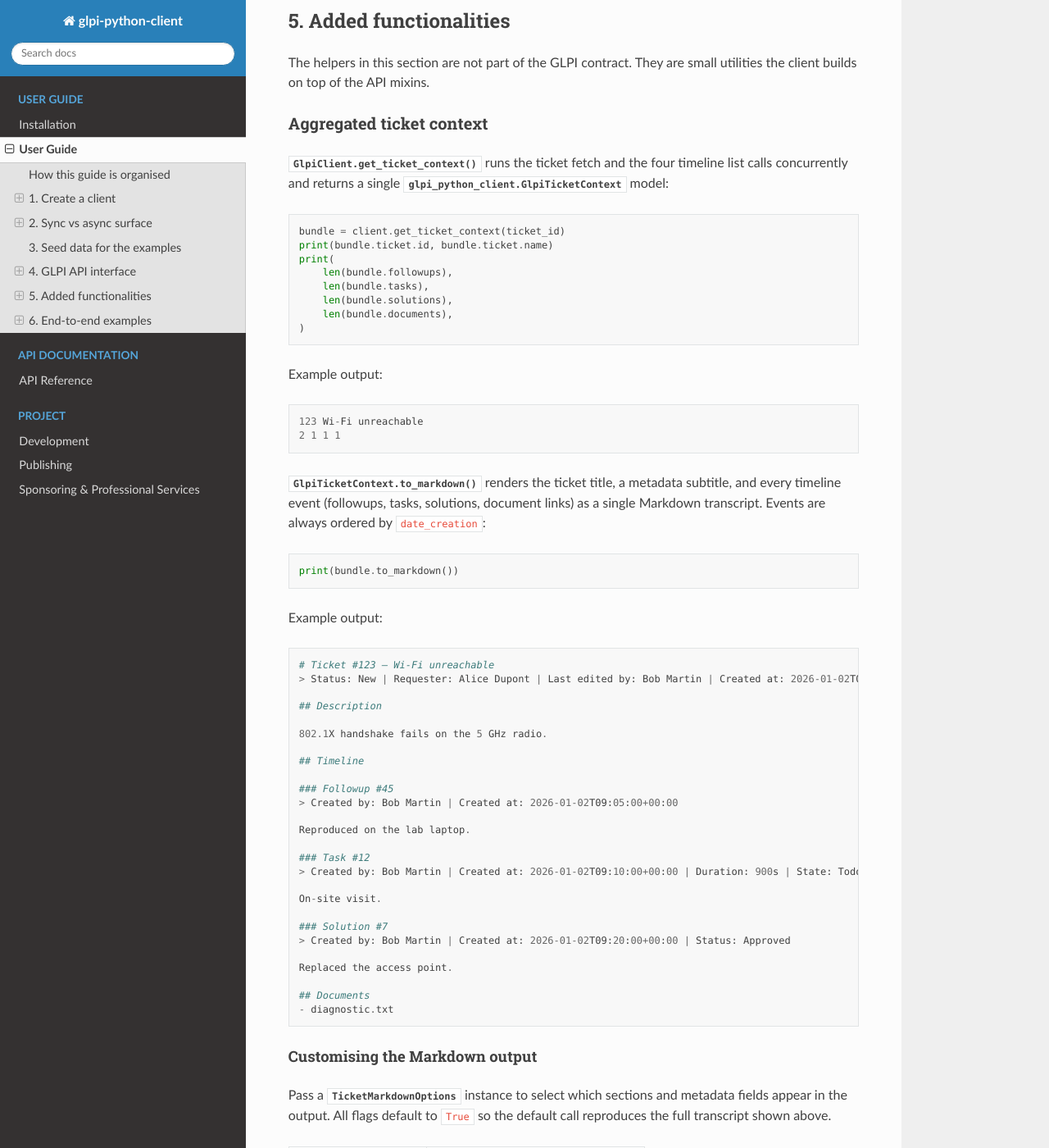
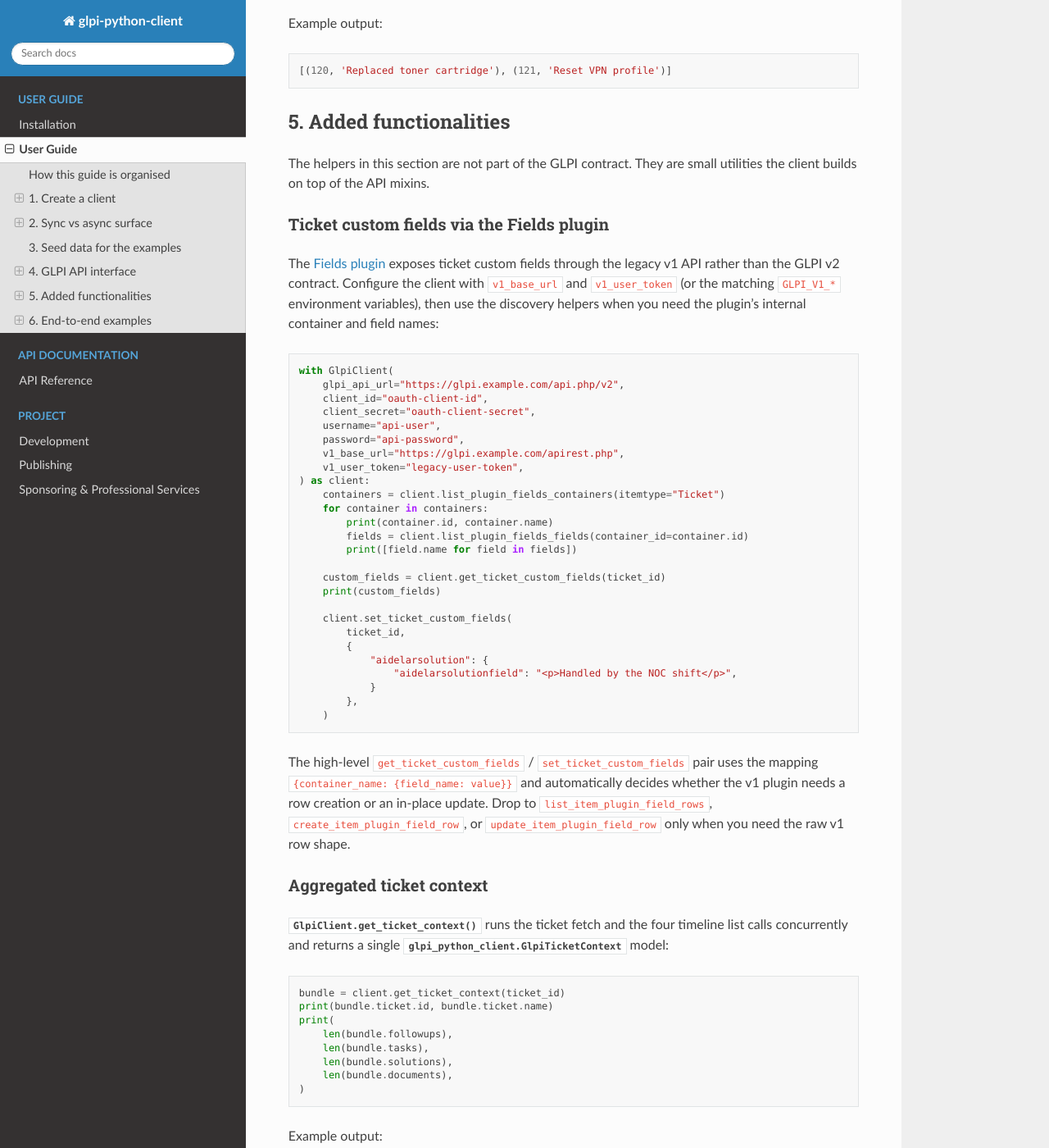
Before and after one commit to baraline/glpi_python_client, a Sphinx documentation site: the page built from docs/user_guide.rst, in a window 1280 px wide and 1400 px high, scrolled down 11901 px. Shown: the whole window at 82% size. Built offline with Sphinx 7.4.7 and the Read the Docs theme 3.1.0, drawn with Linux system fonts in a browser that asks for light colours; some of the changed text lies outside the part shown.

Commit message:
add exemple for Fields operations

```diff
--- a/docs/user_guide.rst
+++ b/docs/user_guide.rst
@@ -11,8 +11,10 @@
   it to a worker thread via :func:`asyncio.to_thread`.
 
 Both clients speak the GLPI **v2** high-level API and fall back to the
-legacy v1 endpoint only for binary document uploads. They expose the
-exact same endpoint methods and accept the same constructor arguments.
+legacy v1 API for features that are not exposed by v2, currently
+binary document uploads and the ``Fields`` plugin custom-field
+helpers. They expose the exact same endpoint methods and accept the
+same constructor arguments.
 Public methods always return Pydantic models (or simple Python types)
 and never raw dictionaries.
 
@@ -36,7 +38,8 @@
    one-to-one to GLPI v2 endpoints (tickets, timeline, team members,
    users, locations, entities, documents).
 5. **Added functionalities** — helpers built on top of the API mixins:
-   the aggregated ticket context view and the reporting helpers.
+    the ``Fields`` plugin custom-field helpers, the aggregated ticket
+    context view, and the reporting helpers.
 6. **End-to-end examples** — full workflows that combine the previous
    building blocks.
 
@@ -111,7 +114,9 @@
 * ``auth_token_refresh`` — number of seconds before token expiry at
   which the auth manager proactively refreshes the OAuth access token.
 * ``v1_base_url`` and ``v1_user_token`` — together enable the legacy v1
-  fallback used by :meth:`GlpiClient.upload_document`.
+    fallback used by :meth:`GlpiClient.upload_document` and the
+    ``Fields`` plugin helpers such as
+    :meth:`GlpiClient.get_ticket_custom_fields`.
 * ``executor`` (:class:`AsyncGlpiClient` only) — an explicit
   :class:`concurrent.futures.Executor` used to dispatch the wrapped
   synchronous calls. Defaults to the standard library thread pool
@@ -615,6 +620,53 @@
 
 The helpers in this section are not part of the GLPI contract. They are
 small utilities the client builds on top of the API mixins.
+
+Ticket custom fields via the Fields plugin
+~~~~~~~~~~~~~~~~~~~~~~~~~~~~~~~~~~~~~~~~~~
+
+The `Fields plugin <https://github.com/pluginsGLPI/fields>`_ exposes
+ticket custom fields through the legacy v1 API rather than the GLPI v2
+contract. Configure the client with ``v1_base_url`` and
+``v1_user_token`` (or the matching ``GLPI_V1_*`` environment
+variables), then use the discovery helpers when you need the plugin's
+internal container and field names:
+
+.. code-block:: python
+
+   with GlpiClient(
+       glpi_api_url="https://glpi.example.com/api.php/v2",
+       client_id="oauth-client-id",
+       client_secret="oauth-client-secret",
+       username="api-user",
+       password="api-password",
+       v1_base_url="https://glpi.example.com/apirest.php",
+       v1_user_token="legacy-user-token",
+   ) as client:
+       containers = client.list_plugin_fields_containers(itemtype="Ticket")
+       for container in containers:
+           print(container.id, container.name)
+           fields = client.list_plugin_fields_fields(container_id=container.id)
+           print([field.name for field in fields])
+
+       custom_fields = client.get_ticket_custom_fields(ticket_id)
+       print(custom_fields)
+
+       client.set_ticket_custom_fields(
+           ticket_id,
+           {
+               "aidelarsolution": {
+                   "aidelarsolutionfield": "<p>Handled by the NOC shift</p>",
+               }
+           },
+       )
+
+The high-level ``get_ticket_custom_fields`` /
+``set_ticket_custom_fields`` pair uses the mapping
+``{container_name: {field_name: value}}`` and automatically decides
+whether the v1 plugin needs a row creation or an in-place update. Drop
+to ``list_item_plugin_field_rows``, ``create_item_plugin_field_row``,
+or ``update_item_plugin_field_row`` only when you need the raw v1 row
+shape.
 
 Aggregated ticket context
 ~~~~~~~~~~~~~~~~~~~~~~~~~
```
